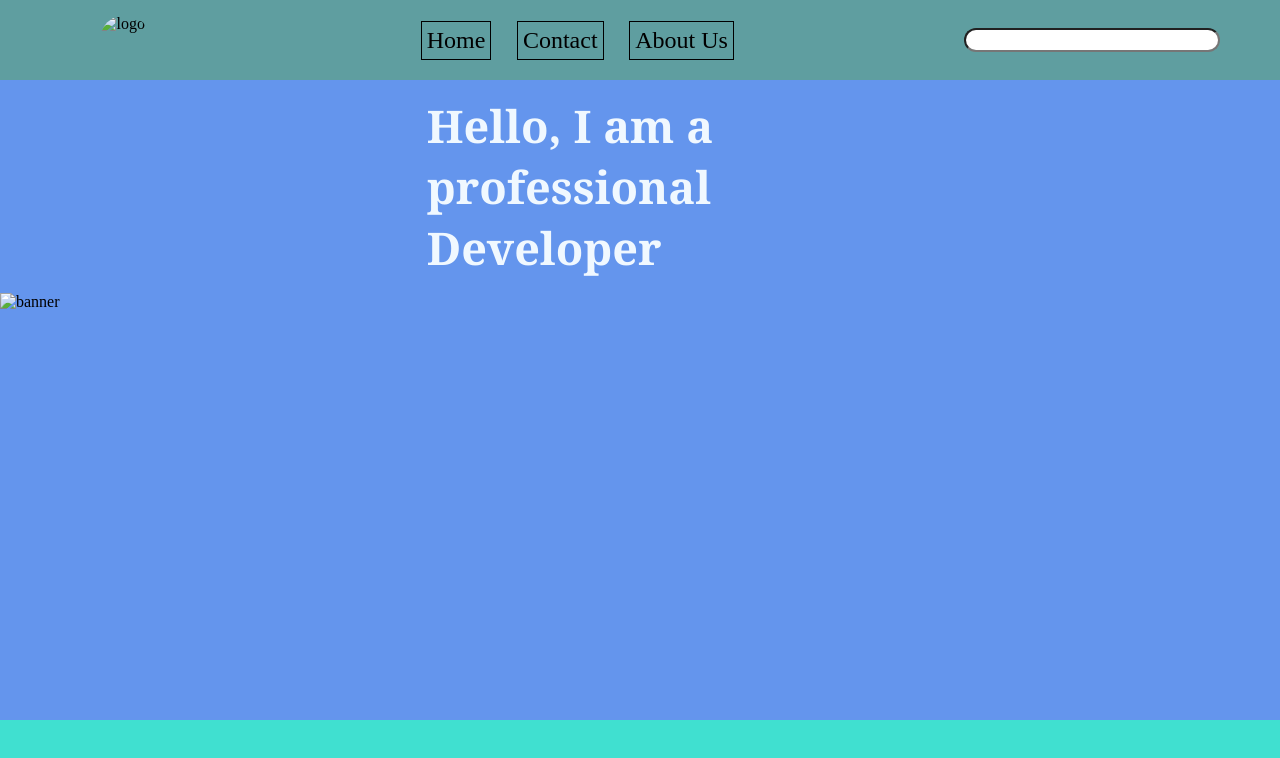
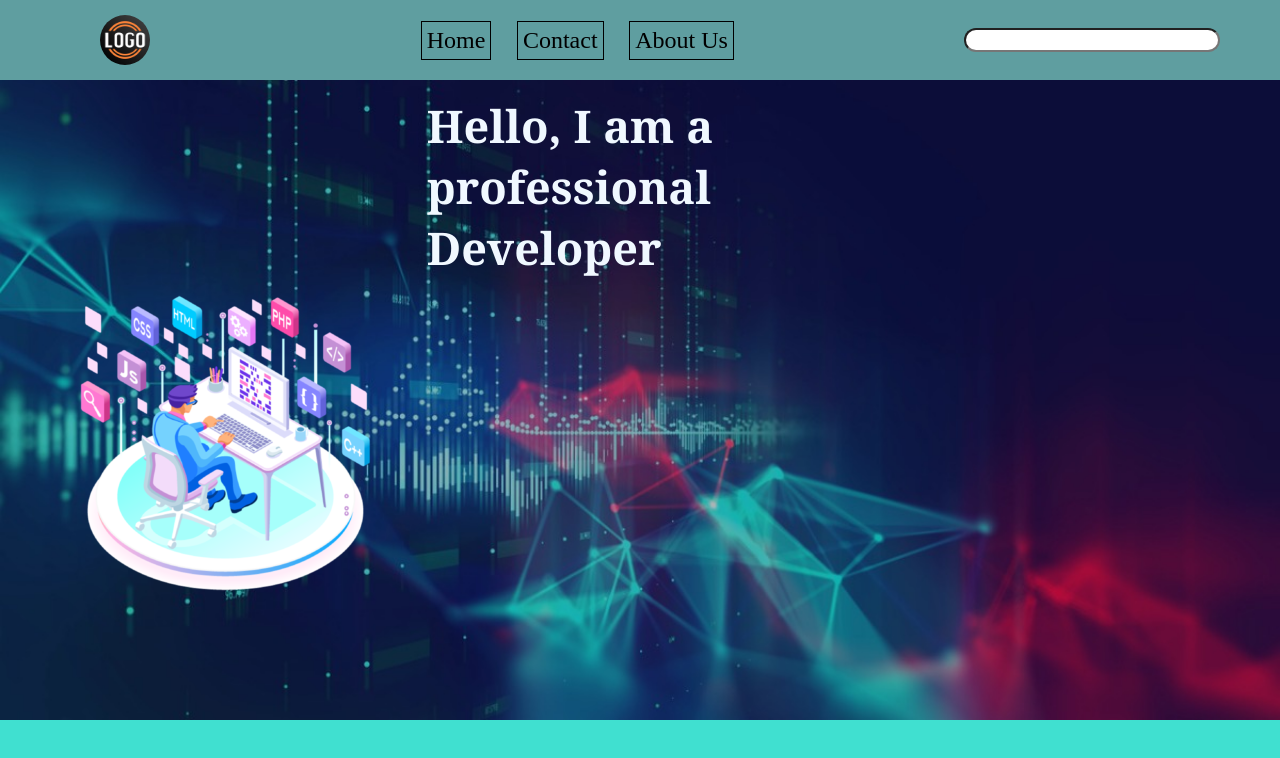
Before and after one commit to uodeeb/portfolio23, a plain HTML site: page index.html in a window 1280 px wide. Drawn offline with Linux system fonts and the light colour scheme; the site is published under a folder, as on GitHub Pages, so addresses that start at the root find nothing.

Commit message:
remove image slash

```diff
--- a/index.html
+++ b/index.html
@@ -10,7 +10,7 @@
     <div id="container">
         <header id="hd">
            <section id="sec-1">
-            <img id="logo" src="/logo.png" alt="logo">
+            <img id="logo" src="logo.png" alt="logo">
            </section>
            <nav id="sect-2">
             <ul id="nav__list">
@@ -40,7 +40,7 @@
 
             </section>
             <section class="box" id="bx-4">
-                <img src="/banner.png" alt="banner" srcset="">
+                <img src="banner.png" alt="banner" srcset="">
             </section>
             <section class="box" id="bx-5">
 
--- a/styles.css
+++ b/styles.css
@@ -92,7 +92,7 @@
     "bx-4 bx-5 bx-6"
     "bx-7 bx-8 bx-9"
     ;
-    background-image: url("/mn-bg.jpeg");
+    background-image: url("mn-bg.jpeg");
     background-repeat: no-repeat;
     background-size: cover;
 }
```
